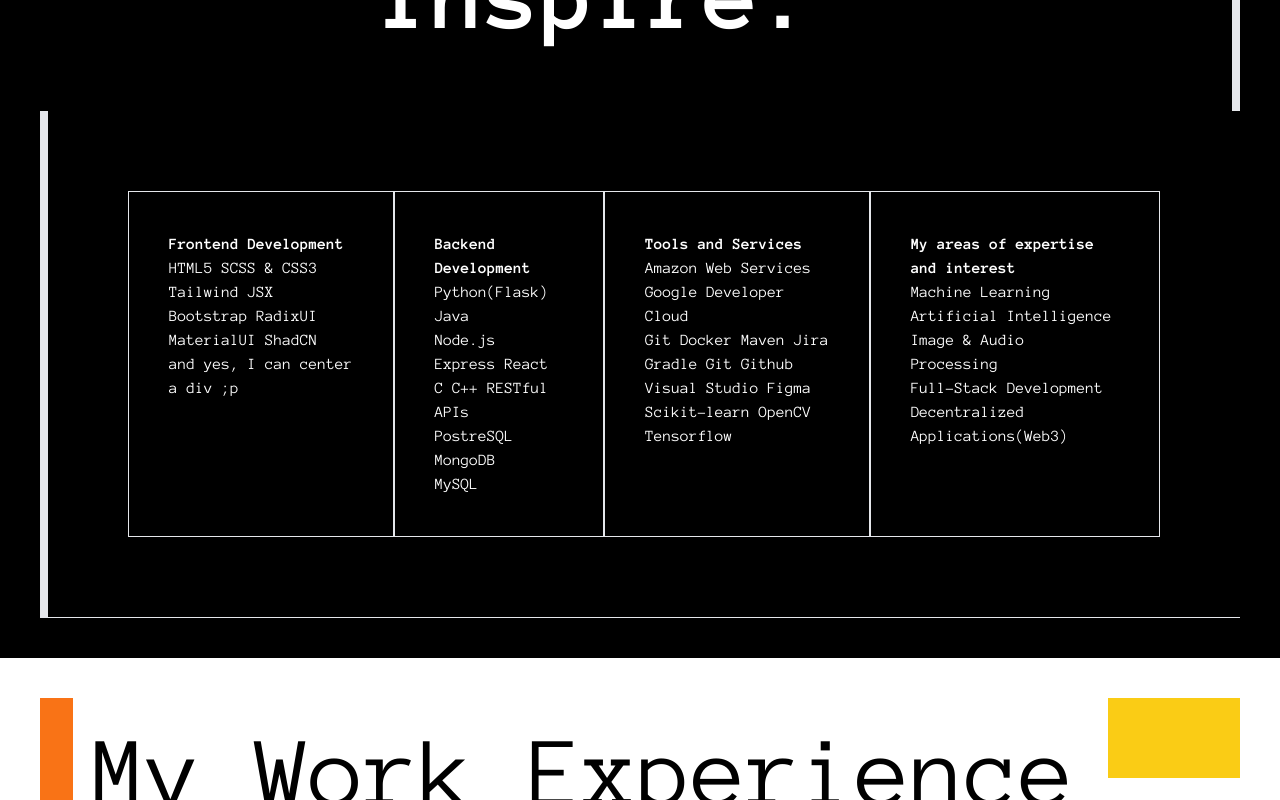
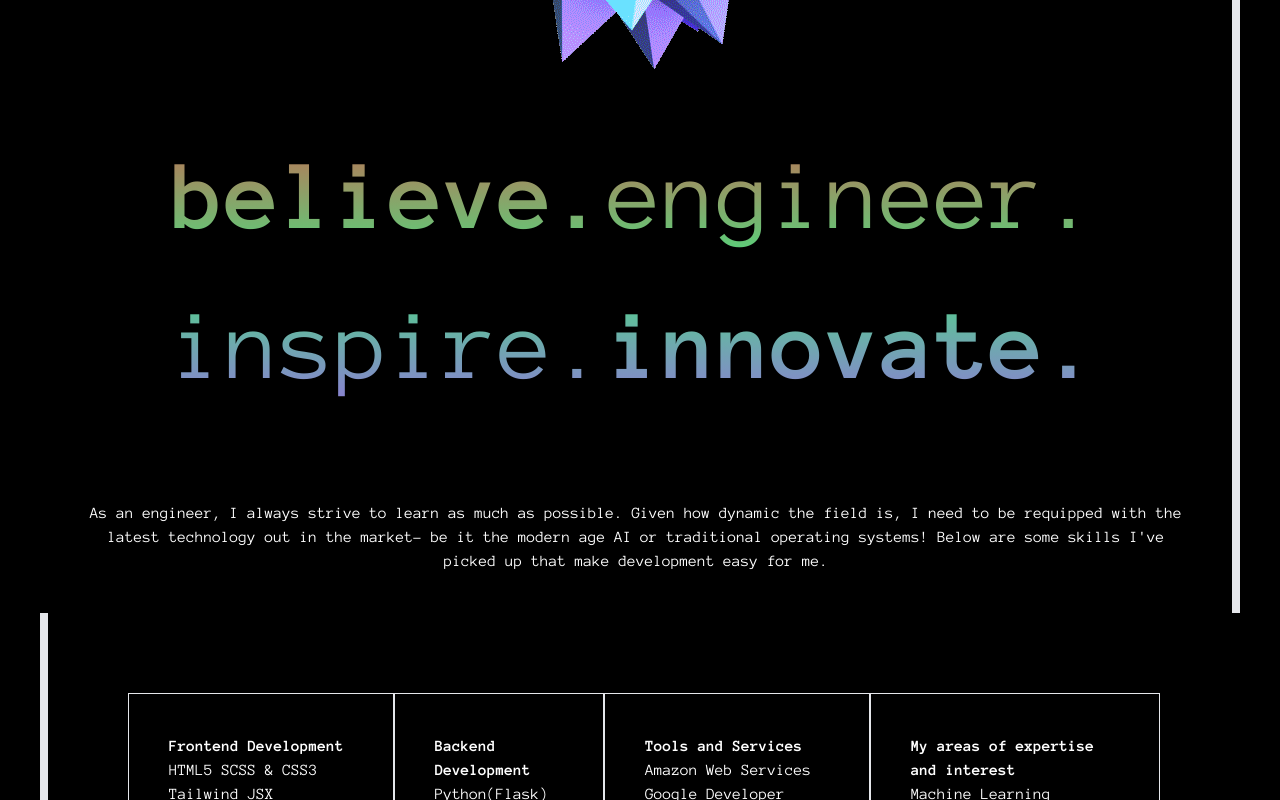
Before and after one commit to Chaitanya-Chaurasia/Portfolio, a Next.js app: page / in a window 1280 px wide. Shown: the part 1260-2060 px from the top of the page. Built offline with nearby package versions, Linux system fonts and the light colour scheme.

Commit message:
Added minor changes to work exp section

```diff
--- a/app/page.tsx
+++ b/app/page.tsx
@@ -1,7 +1,7 @@
 "use client";
 import Navbar from "./components/navbar";
 import profile from "@/public/profile.jpeg";
-import ellipse from "@/public/Ellipse 1.svg";
+import ellipse from "@/public/Ellipse.svg";
 import ellipse2 from "@/public/Ellipse 2.svg";
 import ellipse3 from "@/public/Ellipse 3.svg";
 
@@ -12,6 +12,7 @@
 import gmail from "@/public/gmail.svg";
 import pat from "@/public/pattern.gif";
 import Image from "next/image";
+import { ArrowOutward, Download, LinkedIn } from "@mui/icons-material";
 
 export default function Home() {
   return (
@@ -24,7 +25,7 @@
         </div>
         <div className="bg-purple-new flex flex-col flex-[2.5_2.50%] p-1 gap-20">
           <Navbar />
-          <div className="flex flex-col ml-10">
+          <div className="flex flex-col ml-10 ">
             <span className="font-bold h-1">he/him</span>
             <span className="text-[50px] h-12">Hey,I'm</span>
             <span className="text-[50px] font-bold h-12">Chaitanya,</span>
@@ -101,17 +102,24 @@
         </div>
       </section>
       <section className="flex flex-col min-h-screen font-new-font w-screen bg-black text-white p-10">
-        <div className="flex flex-col lg:flex-row items-center border-r-8 border-t">
+        <div className="flex flex-col  items-center border-r-8 border-t">
           <div className="flex-1">
             {" "}
             <Image src={pat} alt="" />
           </div>
-          <span className="text-[100px] font-bold text-center p-10 flex-1">
-            <span>believe. </span>
-            <span>engineer. </span>
-            <span>inspire.</span>
+          <span className="text-[100px] text-center p-10 flex-1 bg-gradient-to-b from-red-500 via-green-400 to-purple-500 text-transparent bg-clip-text flex flex-col">
+            <span className="flex flex-col lg:flex-row">
+              {" "}
+              <span className="font-bold">believe.</span>
+              <span>engineer. </span>
+            </span>
+            <span className="flex flex-col lg:flex-row">
+              {" "}
+              <span>inspire.</span>
+              <span className="font-bold">innovate.</span>
+            </span>
           </span>
-          <span className="text-center w-80 p-10 flex-1">
+          <span className="text-center p-10 flex-1">
             As an engineer, I always strive to learn as much as possible. Given
             how dynamic the field is, I need to be requipped with the latest
             technology out in the market- be it the modern age AI or traditional
@@ -153,7 +161,7 @@
                   <li>Google Developer Cloud</li>
                   <li>Git Docker Maven Jira</li>
                   <li>Gradle Git Github</li>
-                  <li>Visual Studio Figma</li>
+                  <li>Visual Studio Figma PyTorch</li>
                   <li>Scikit-learn OpenCV Tensorflow</li>
                 </ul>
               </span>
@@ -180,8 +188,8 @@
         <div className="flex flex-col lg:flex-row gap-5">
           <div className="bg-orange-500 flex lg:flex-col flex-row flex-[0.1_0.1_0%] gap-0 lg:gap-1 p-1 items-center justify-center lg:items-center lg:justify-start h-40" />
 
-          <div className="flex-[4_4_0%]">
-            <span className="text-[100px]">My Work Experience</span>
+          <div className="flex-[4_4_0%] flex flex-col border-l-8 p-0 border-blue-200">
+            <span className="text-[100px] ml-10">My Work Experience</span>
           </div>
 
           <div className="bg-yellow-400 flex lg:flex-col flex-row flex-[0.5_0.5_0%] gap-0 lg:gap-1 p-1 items-center justify-center lg:items-center lg:justify-start h-20" />
@@ -202,7 +210,7 @@
                 course, learn a lot!
                 <br />
                 <br />
-                Through this tenure, I'll be using technologies such as{" "}
+                Through my tenure, I'll be using technologies such as{" "}
                 <span className="font-bold">
                   C, C++, Python, JavaScript, Lua and Linux
                 </span>
@@ -239,11 +247,11 @@
               </span>
             </div>
           </div>
-          <div className="flex flex-row gap-5">
+          <div className="flex flex-col lg:flex-row gap-5">
             <div className="p-10 border flex flex-1 flex-col gap-2">
               <span className="text-[20px] font-extrabold">
                 Machine Learning & AI Intern @ Indian Institute of Technology
-                (IIT)
+                (IIT Delhi)
               </span>
               <hr />
               <span>
@@ -327,6 +335,23 @@
               </span>
             </div>
           </div>
+          <div className="flex flex-row">
+            <span className="flex-1 flex items-center gap-2">
+              <LinkedIn />
+              Check out more on my
+              <a
+                href="https://www.linkedin.com/in/chai-t"
+                className="underline"
+              >
+                LinkedIn
+                <ArrowOutward className="w-4 h-3" />
+              </a>
+            </span>
+            <span className="flex items-center gap-2">
+              My Resume
+              <Download />
+            </span>
+          </div>
         </div>
       </section>
     </main>
```
Also changed, not shown: public/Ellipse.svg (added), 1 other file (tests, documents, lock files or other folders).
